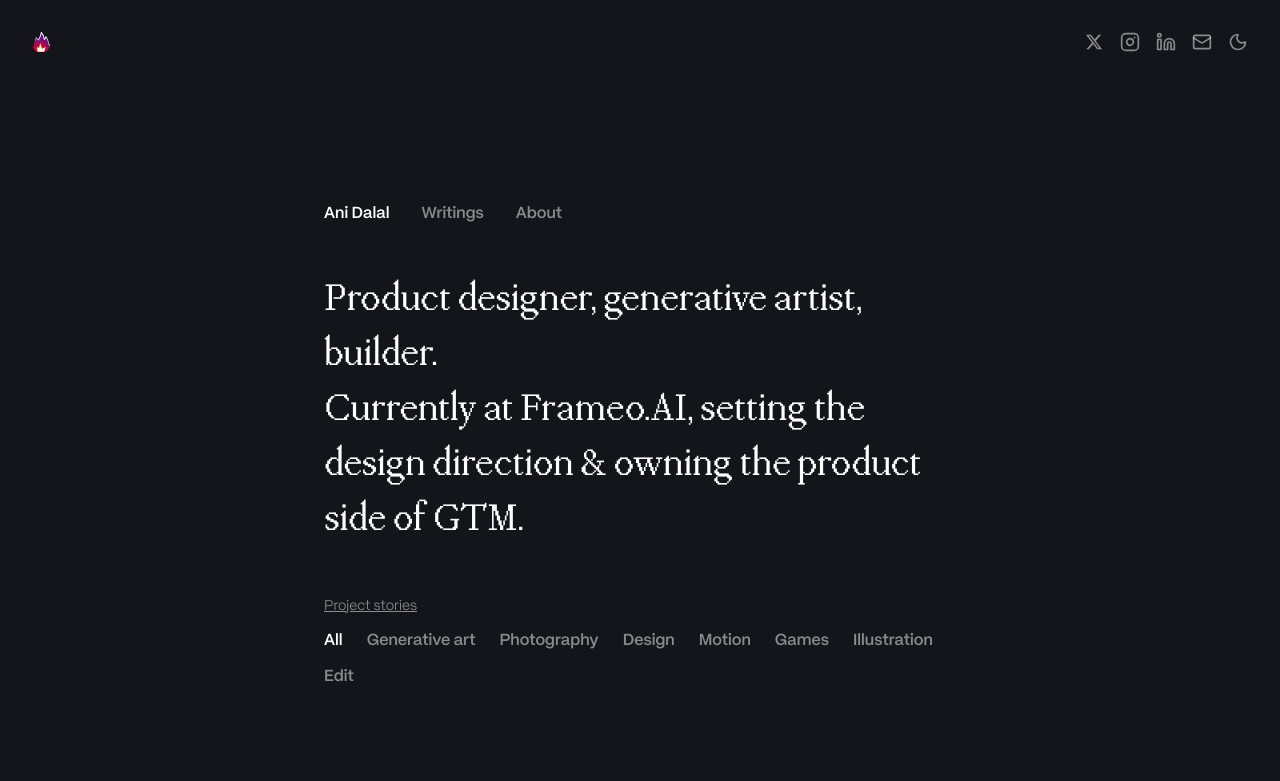
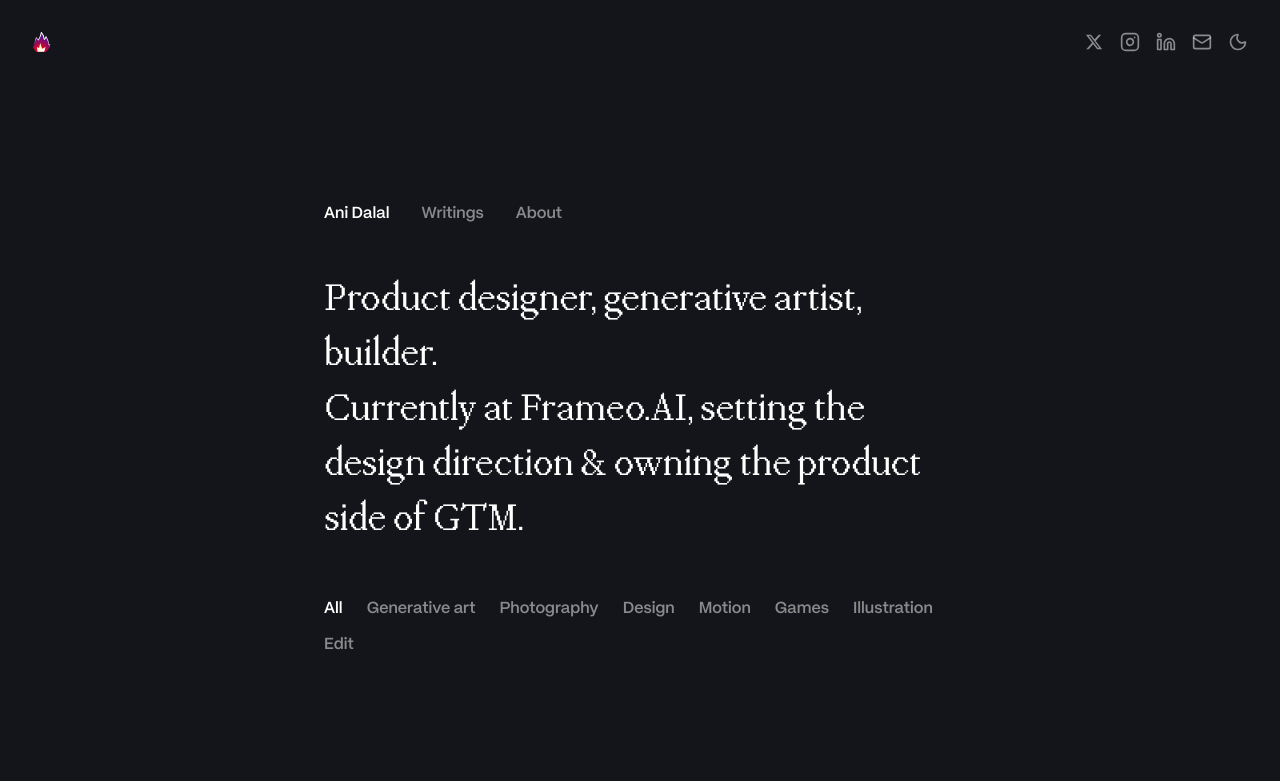
Before and after one commit to ani67/ani67.github.io, a Next.js app: page / in a window 1280 px wide. Shown: the top 781 px of the page. Built offline with nearby package versions, Linux system fonts and the light colour scheme; grey boxes are pictures that could not be loaded.

Commit message:
Hide Project stories link from homepage

```diff
--- a/app/components/gallery/GalleryHome.tsx
+++ b/app/components/gallery/GalleryHome.tsx
@@ -1,4 +1,3 @@
-import Link from 'next/link';
 import { Suspense } from 'react';
 import { getGallery, readManifest } from '@/lib/gallery';
 import { Masthead } from '../layout/Masthead';
@@ -70,7 +69,6 @@ export function GalleryHome() {
         headline={<Headline />}
         below={
           <div className="flex flex-wrap items-center gap-x-8 gap-y-3">
-            <Link href="/work/" className="text-sm underline text-ink-muted">Project stories</Link>
             <Suspense><GalleryFilter tags={tags} /></Suspense>
             {canEdit && <Suspense><EditToggle /></Suspense>}
           </div>
```
